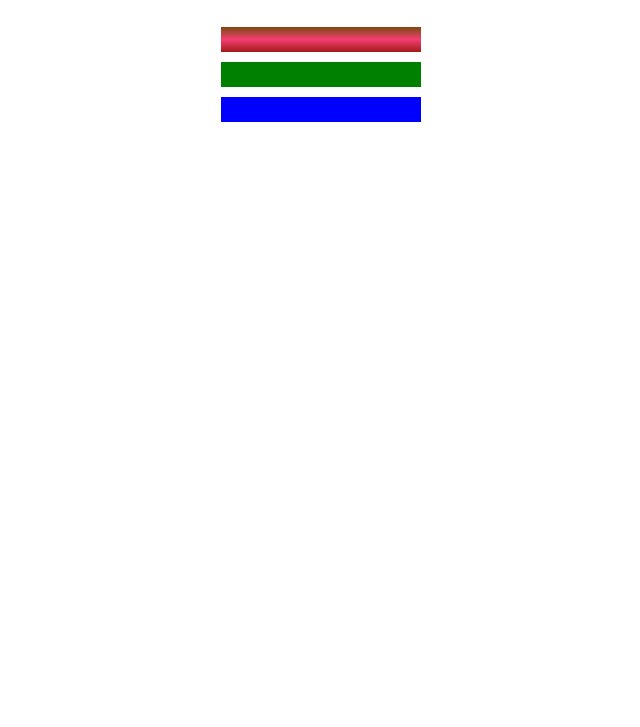
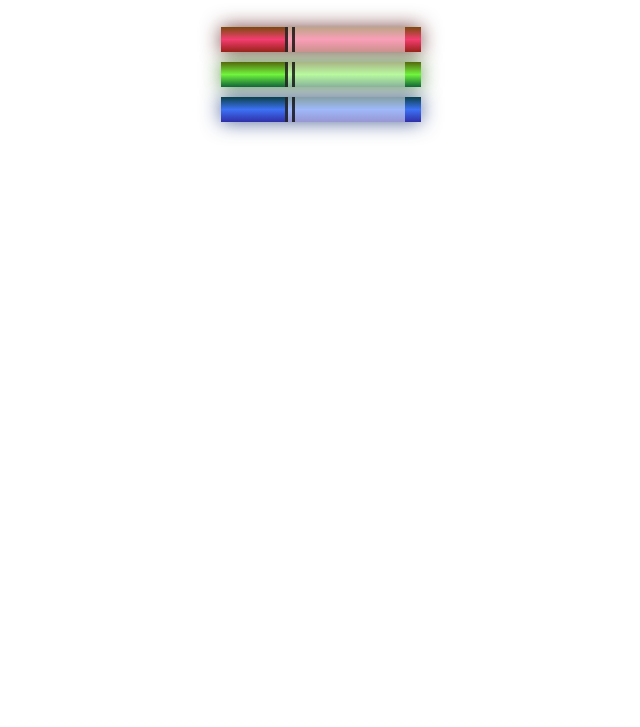
Before and after one commit to ShaunK79/FCC-colormarkers, a plain HTML site: page index.html in a window 1280 px wide. Shown: the part 73-800 px from the top of the page, without its empty margins (319-959 px from the left). Drawn offline with Linux system fonts and the light colour scheme.

Commit message:
step 60-94 completion of project. linear gradient, alpha value, opacity, box shadow, blur radius, spread radius

```diff
--- a/styles.css
+++ b/styles.css
@@ -14,13 +14,38 @@ h1 {
 }
 
 .red {
-    background: linear-gradient(180deg, rgb(122, 74, 14)0%, rgb(245, 62, 113) 50%, rgb(162, 27, 27) 100%);
+    background: linear-gradient(rgb(122, 74, 14), rgb(245, 62, 113), rgb(162, 27, 27));
+    box-shadow: 0 0 20px 0 rgba(83, 14, 14, 0.8);
 }
 
 .green {
-    background-color: green;
+    background: linear-gradient(#55680D, #71F53E, #116C31);
+    box-shadow: 0 0 20px 0 #3b7e20cc;
 }
 
 .blue {
-    background-color: blue;
+    background: linear-gradient(hsl(186, 76%, 16%), hsl(223, 90%, 60%), hsl(240, 56%, 42%));
+    box-shadow: 0 0 20px 0 hsla(223, 59%, 31%, 0.8);
 }
+
+.sleeve {
+    width: 110px;
+    height: 25px;
+    background-color: rgba(255, 255, 255, 50%);
+    /* shorthand property */
+    border-left: 10px double rgba(0, 0, 0, 75%);
+    /* longhand property
+    border-left-width: 10px;
+    border-left-style: solid;
+    border-left-color: black;
+    */
+}
+
+.cap {
+    width: 60px;
+    height: 25px;
+}
+
+.cap, .sleeve {
+    display: inline-block;
+}
```
